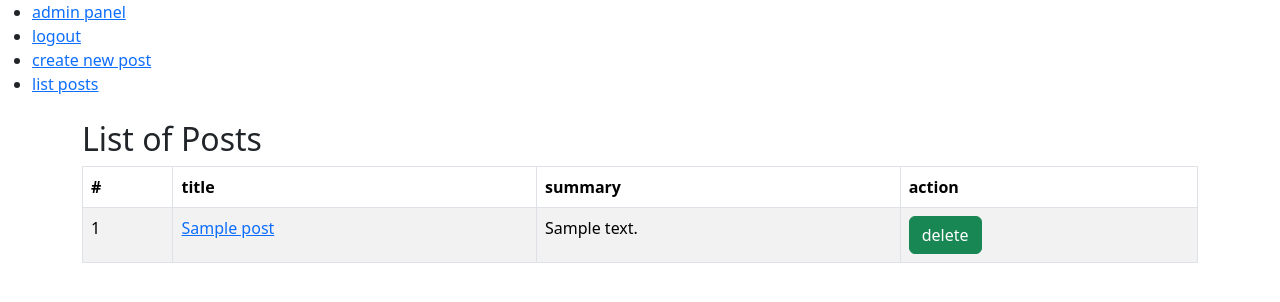
After one commit to mahdiasadi1/flask-blog, a Flask app: page /admin/list_post/ in a window 1280 px wide. The commit adds this page. Shown: the top 302 px of the page. Run offline with Flask 3, Linux system fonts and the light colour scheme; the visitor is signed in with stand-in values (Sample User, id 1); tables that the repository leaves empty hold one stand-in row (values such as "Sample post").

Commit message:
admin of posts include delete

```diff
--- a/mod_admin/views.py
+++ b/mod_admin/views.py
@@ -73,3 +73,16 @@ def create_post():
     else:
         print("no fuck")
         return render_template('admin/create_post.html',form=form)
+@admin.route('/list_post/',methods=["GET","POST"])
+@protected_view
+def list_post():
+    posts = Post.query.all()
+    return render_template('admin/list_post.html',posts = posts)
+@admin.route('post/delete/<int:id>')
+@protected_view
+def delete_post(id):
+    post = Post.query.get_or_404(id)
+    db.session.delete(post)
+    db.session.commit()
+    flash("post deleted successfully", "bg-danger text-white")
+    return redirect(url_for('admin.list_post'))
--- a/templates/admin/base.html
+++ b/templates/admin/base.html
@@ -4,6 +4,7 @@
     <li><a href="{{ url_for('admin.admin_index') }}"> admin panel</a></li>
     <li><a href="{{ url_for('admin.logout') }}"> logout</a></li>
     <li><a href="{{ url_for('admin.create_post') }}">create new post</a></li>
+    <li><a href="{{ url_for('admin.list_post') }}"> list posts</a></li>
 </ul>
 <div>
     {% with messages = get_flashed_messages(True) %}
--- /dev/null
+++ b/templates/admin/list_post.html
@@ -0,0 +1,39 @@
+{% extends 'admin/base.html' %}
+{% block title %} admin post list
+{% endblock %}
+{% block content_area %}
+<div class="container mt-4">
+    <h2>List of Posts</h2>
+    <div class="table-responsive">
+        <table class="table table-bordered table-striped">
+            <thead>
+                <tr>
+                    <th>#</th>
+                    <th>title</th>
+                    <th>summary</th>
+                    <th>action</th>
+                </tr>
+            </thead>
+            <tbody>
+                {% for post in posts %}
+                <tr>
+                    <td> {{ post.id}} </td>
+                    <td>
+                        <a href="{{ url_for('blog.single_post',slug = post.slug )}}">{{ post.title }}</a>
+                    </td>
+                    <td>{{ post.summary }}</td>
+                    <td>
+                        <a href="{{ url_for('admin.delete_post',id=post.id)}}" class="btn btn-success"> delete</a>
+                    </td>
+
+                </tr>
+                {% endfor %}
+
+            </tbody>
+        </table>
+    </div>
+</div>
+
+</body>
+</html>
+{% endblock %}
```
Also changed, not shown: mod_blog/views.py (line endings or trailing spaces).
